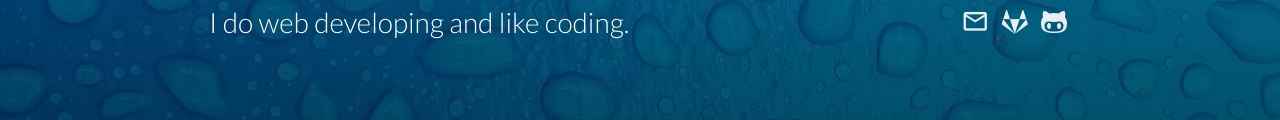
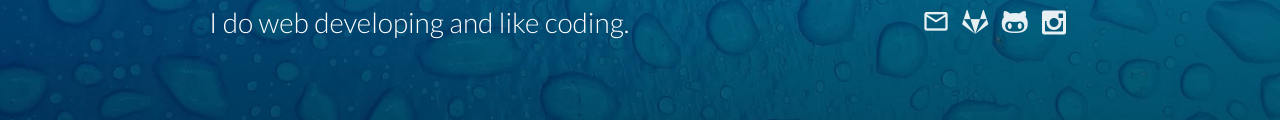
Before and after one commit to mmnaderi/mmnaderi.github.io, a plain HTML site: page index.html in a window 1280 px wide. Shown: the part 440-560 px from the top of the page. Drawn offline with Linux system fonts and the light colour scheme; files whose address does not match are found by name.

Commit message:
Add Instagram icon

```diff
--- a/index.html
+++ b/index.html
@@ -27,6 +27,9 @@
             <a href="http://github.com/mmnaderi" data-hint="Github" class="hint--bottom">
               <span class="icon-github"></span>
             </a>
+            <a href="https://www.instagram.com/mmnaderi.ir" data-hint="Instagram" class="hint--bottom">
+              <span class="icon-instagram"></span>
+            </a>
           </div>
         </div>
       </div>
```
